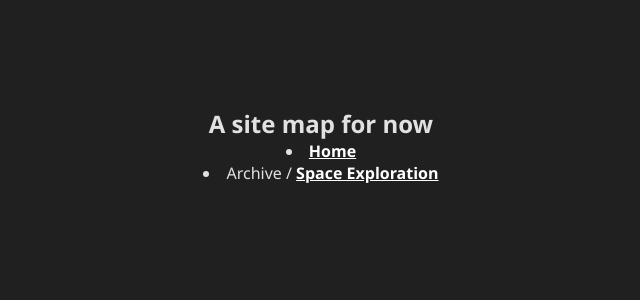
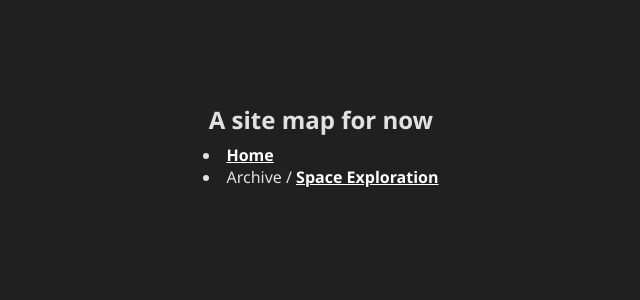
Before and after one commit to Hedreon/Website, a PHP site: page / in a window 1280 px wide. Shown: the part 255-555 px from the top of the page, without its empty margins (319-959 px from the left). Run offline with PHP 8.4, Linux system fonts and the light colour scheme.

Commit message:
Quick CSS Fixes

```diff
--- a/resources/css/index.css
+++ b/resources/css/index.css
@@ -3,6 +3,24 @@ body {
     color: #E1E1E1;
     font-family: 'Segoe UI', Tahoma, Geneva, Verdana, sans-serif;
     display: flex;
+}
+
+.content {
+    flex: 1;
+    align-content: center;
+    text-align: center;
+}
+
+h1, h2 {
+    padding-bottom: 1vh;
+}
+
+ul {
+    display: inline-block;
+}
+
+li {
+    text-align: left;
 }
 
 a {
@@ -13,9 +31,3 @@ a {
 a:visited {
     color: #FFFFFF;
 }
-
-.content {
-    flex: 1;
-    align-content: center;
-    text-align: center;
-}
```
